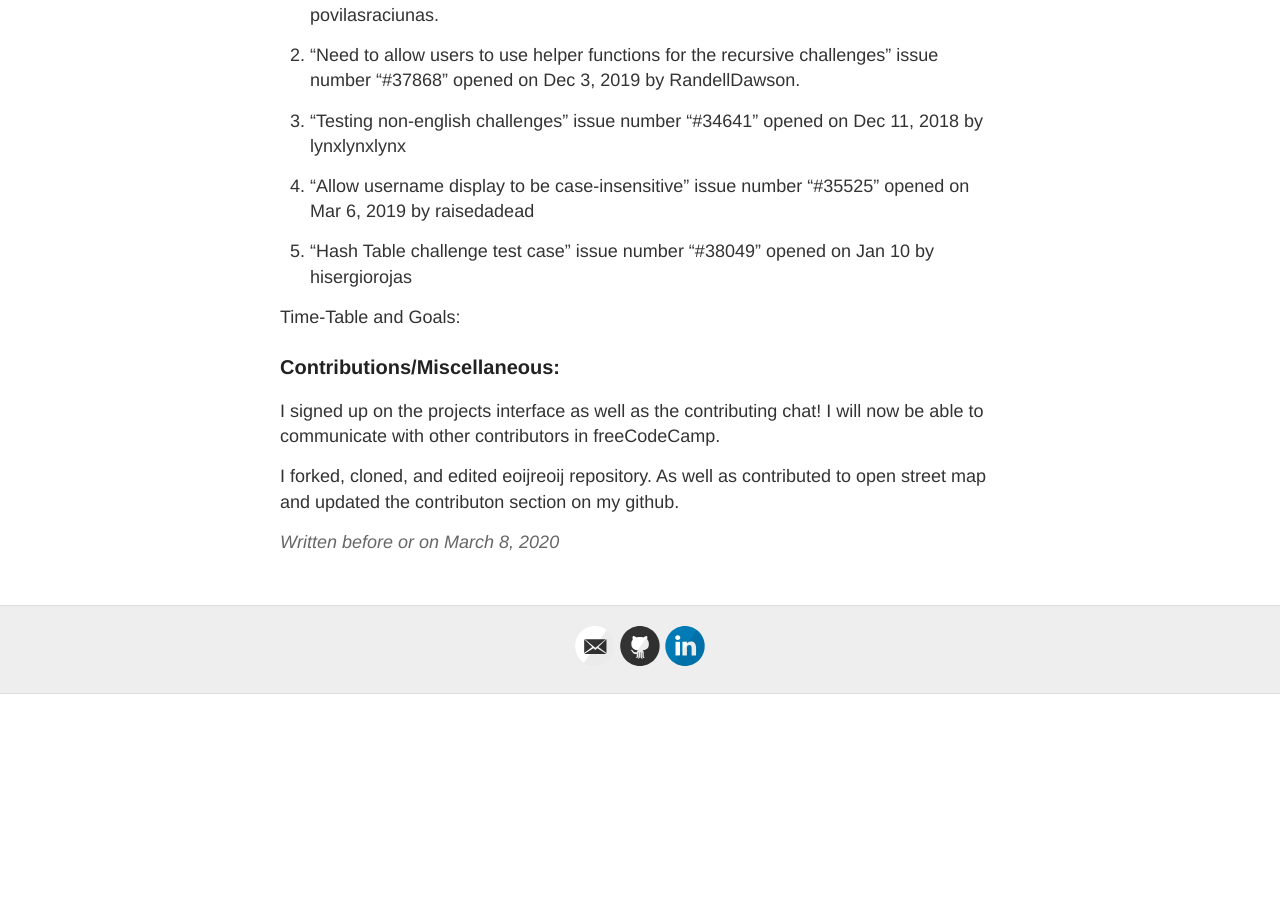
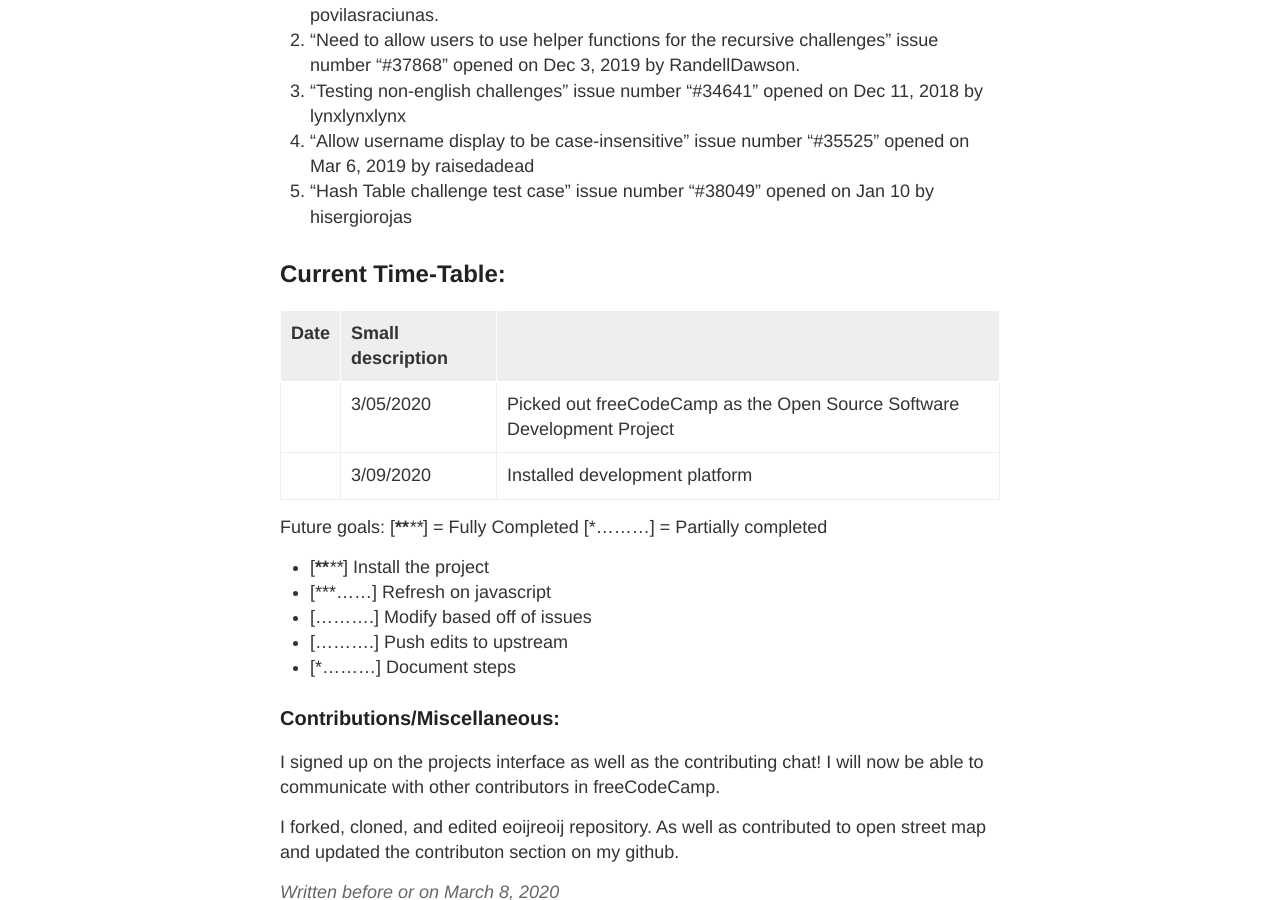
Before and after one commit to hunter-college-ossd-spr-2020/MarceloDamian-weekly, a Jekyll site: the page built from _posts/2020-03-08-week06.md, in a window 1280 px wide and 900 px high, scrolled down 1006 px. Built offline with Jekyll 4.4.1, drawn with Linux system fonts in a browser that asks for light colours; before the commit the page ends 1700 px from its top, so only the background shows below that.

Commit message:
Update 2020-03-08-week06.md

```diff
--- a/_posts/2020-03-08-week06.md
+++ b/_posts/2020-03-08-week06.md
@@ -14,19 +14,26 @@ Other files that I've read, other than the ones I've linked above, are [The Inst
  **A few of these issues are:**
 
 1. "Unsuscribe Link not working" issue number "#38322" opened March 9, 2020 by povilasraciunas.
-
 2. "Need to allow users to use helper functions for the recursive challenges" issue number "#37868" opened on Dec 3, 2019 by RandellDawson.
-
 3. "Testing non-english challenges" issue number "#34641" opened on Dec 11, 2018 by lynxlynxlynx
-
 4. "Allow username display to be case-insensitive" issue number "#35525" opened on Mar 6, 2019 by raisedadead
-
 5. "Hash Table challenge test case" issue number "#38049" opened on Jan 10 by hisergiorojas
 
+## Current Time-Table:
 
-Time-Table and Goals:
+ Date| Small description
+|---|:---|
+| 3/05/2020 | Picked out freeCodeCamp as the Open Source Software Development Project |
+| 3/09/2020 | Installed development platform |
 
+Future goals:
+[**********] = Fully Completed     [*.........] = Partially completed
 
+- [**********] Install the project
+- [***......] Refresh on javascript
+- [..........] Modify based off of issues
+- [..........] Push edits to upstream
+- [*.........] Document steps
 
 
 ### Contributions/Miscellaneous:
```
